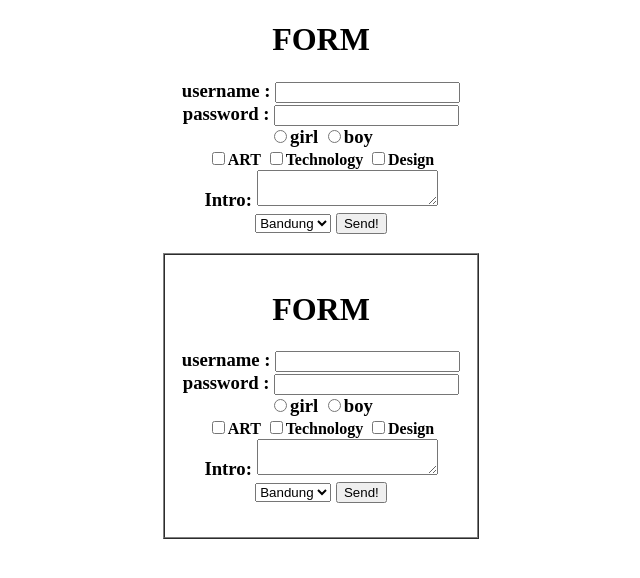
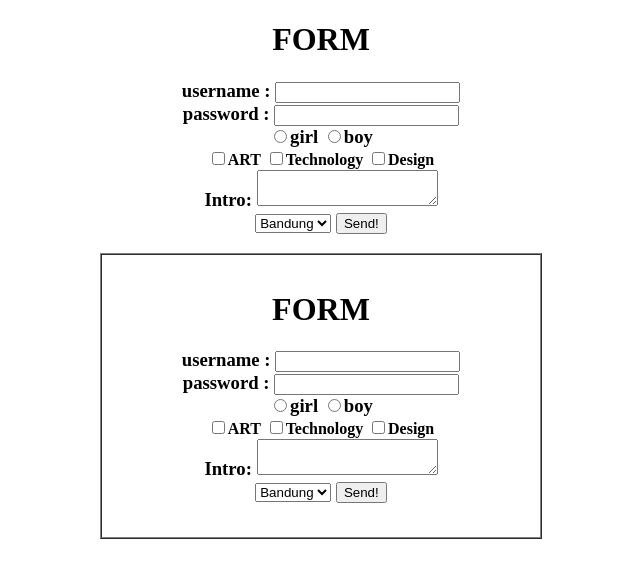
Before and after one commit to kumiko251/form, a plain HTML site: page index.html in a window 1280 px wide. Shown: the whole page, without its empty margins (319-959 px from the left). Drawn offline with Linux system fonts and the light colour scheme.

Commit message:
Update index.html

```diff
--- a/index.html
+++ b/index.html
@@ -45,7 +45,7 @@
 
 
 
-	<table align="center" border="1" cellspacing="0" cellpadding="15" width="25%">
+	<table align="center" border="1" cellspacing="0" cellpadding="15" width="35%">
 	<td>
 
 			<h1 align="center"><b> FORM </b></h1>
```
